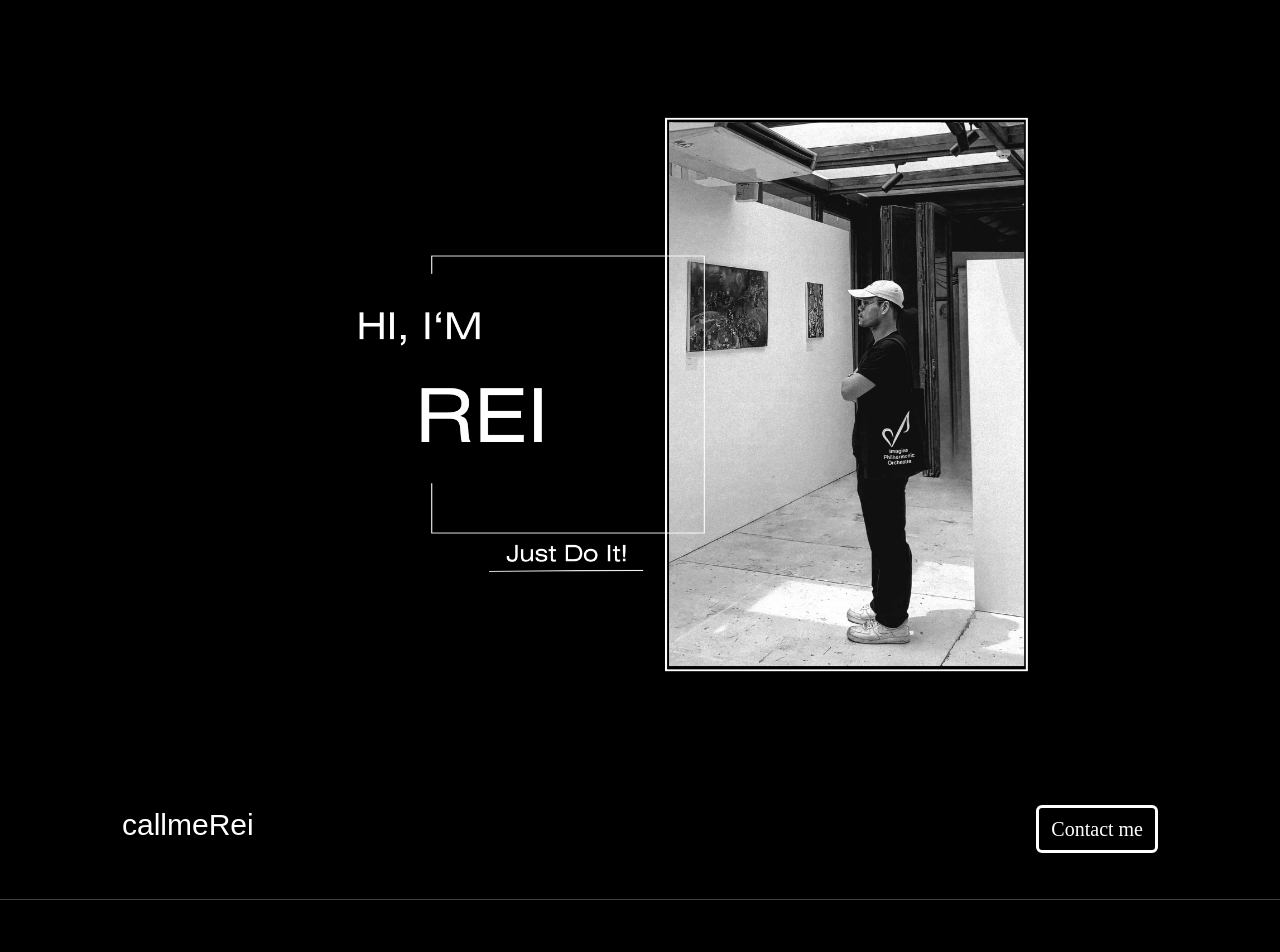
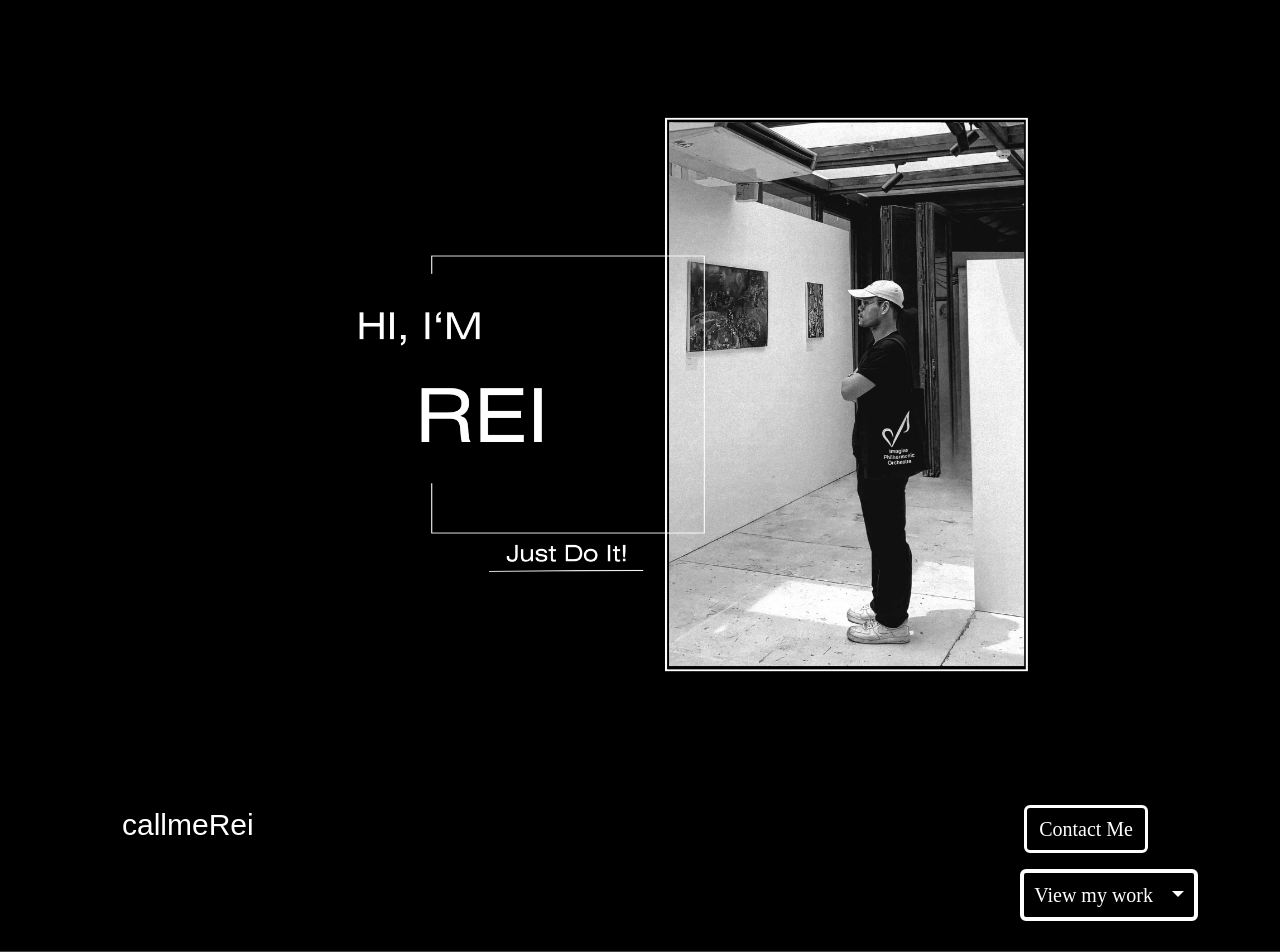
Before and after one commit to Rei2701/Porfolio_PJ, a plain HTML site: page html/index.html in a window 1280 px wide. Shown: the top 952 px of the page. Drawn offline with nearby package versions, Linux system fonts and the light colour scheme; a web font is replaced by a local one.

Commit message:
view my work

```diff
--- a/css/main.css
+++ b/css/main.css
@@ -50,7 +50,7 @@ i.nav-icon:hover{
 #navbar-button{
     border: 3px solid white;
     text-align: center;
-    margin-right:40px;
+    margin-right:50px;
 }
 #navbar-button:hover{
     border: 3px solid white;
@@ -108,10 +108,49 @@ i.nav-icon:hover{
     height: 80%;
     margin: 25% 0;
 }
+/* View my work */
+.view-my-work li.dropdown{
+    color: white;
+    margin-left: 40px;
+}
 /* Project */
   .Porfolio-pic-main img{
     width: 100%;
     height: 80%;
     object-fit: contain;
     align-items: center;
-  }
+}
+/* Chỉnh nút View My work */
+.btn-Dropdown{
+    background-color: black;
+    color: white;
+    margin-left: 40px;
+    border: 4px solid white;
+}
+.dropdown-toggle-split{
+    color: white;
+    font-size: 20px;
+}
+.view-my-work{
+    text-align: right;
+}
+.btn-Dropdown h4{
+    margin: 10px 10px;
+    margin-right: 10px;
+    font-size: 20px;
+}
+.dropdown-menu a.dropdown-item{
+    font-weight: 700;
+    padding: 10px;
+    margin-top: 10px;
+    background-color: black;
+    color: white;
+}
+.dropdown-menu a.dropdown-item:hover{
+    border: white 2px solid;
+    border-radius: 20px;
+}
+.dropdown-menu{
+    padding: 20px 0;
+    background-color: black;
+}
--- a/html/index.html
+++ b/html/index.html
@@ -1,35 +1,22 @@
 <!DOCTYPE html>
 <html lang="en">
+
 <head>
   <title>Callme_Rei_Porfolio</title>
   <!-- Required meta tags -->
   <meta charset="utf-8" />
-    <meta
-      name="viewport"
-      content="width=device-width, initial-scale=1, shrink-to-fit=no"
-    />
+  <meta name="viewport" content="width=device-width, initial-scale=1, shrink-to-fit=no" />
   <!-- Bootstrap CSS v5.2.1 -->
-    <link
-      href="https://cdn.jsdelivr.net/npm/bootstrap@5.3.2/dist/css/bootstrap.min.css"
-      rel="stylesheet"
-      integrity="sha384-T3c6CoIi6uLrA9TneNEoa7RxnatzjcDSCmG1MXxSR1GAsXEV/Dwwykc2MPK8M2HN"
-      crossorigin="anonymous"
-    />
+  <link href="https://cdn.jsdelivr.net/npm/bootstrap@5.3.2/dist/css/bootstrap.min.css" rel="stylesheet"
+    integrity="sha384-T3c6CoIi6uLrA9TneNEoa7RxnatzjcDSCmG1MXxSR1GAsXEV/Dwwykc2MPK8M2HN" crossorigin="anonymous" />
   <!-- import font awsome -->
-    <link
-      rel="stylesheet"
-      href="https://cdnjs.cloudflare.com/ajax/libs/font-awesome/6.6.0/css/all.min.css"
+  <link rel="stylesheet" href="https://cdnjs.cloudflare.com/ajax/libs/font-awesome/6.6.0/css/all.min.css"
     integrity="sha512-Kc323vGBEqzTmouAECnVceyQqyqdsSiqLQISBL29aUW4U/M7pSPA/gEUZQqv1cwx4OnYxTxve5UMg5GT6L4JJg=="
-      crossorigin="anonymous"
-      referrerpolicy="no-referrer"
-    />
+    crossorigin="anonymous" referrerpolicy="no-referrer" />
   <!-- gg font -->
   <link rel="preconnect" href="https://fonts.googleapis.com" />
   <link rel="preconnect" href="https://fonts.gstatic.com" crossorigin />
-    <link
-      href="https://fonts.googleapis.com/css2?family=Protest+Guerrilla&display=swap"
-      rel="stylesheet"
-    />
+  <link href="https://fonts.googleapis.com/css2?family=Protest+Guerrilla&display=swap" rel="stylesheet" />
   <!-- CSS -->
   <link rel="stylesheet" href="/css/main.css" />
 </head>
@@ -50,38 +37,26 @@
             <div class="col icon-col">
               <!-- linkedin -->
               <a href="#">
-                  <i
-                    class="fa-brands fa-linkedin nav-icon"
-                    id="linkedin-icon"
-                  ></i>
+                <i class="fa-brands fa-linkedin nav-icon" id="linkedin-icon"></i>
               </a>
             </div>
             <div class="col icon-col">
               <!-- facebook -->
               <a href="https://www.facebook.com/Vuconganh.97/">
-                  <i
-                    class="fa-brands fa-facebook nav-icon"
-                    id="facebook-icon"
-                  ></i>
+                <i class="fa-brands fa-facebook nav-icon" id="facebook-icon"></i>
               </a>
             </div>
             <div class="col icon-col">
               <!-- Personal Information -->
               <a href="#">
-                  <i
-                    class="fa-solid fa-address-book nav-icon"
-                    id="personal-icon"
-                  >
+                <i class="fa-solid fa-address-book nav-icon" id="personal-icon">
                 </i>
               </a>
             </div>
             <div class="col icon-col">
               <!-- Download cv -->
               <a href="#">
-                  <i
-                    class="fa-solid fa-download nav-icon"
-                    id="cvdownload-icon"
-                  ></i>
+                <i class="fa-solid fa-download nav-icon" id="cvdownload-icon"></i>
               </a>
             </div>
           </div>
@@ -91,20 +66,28 @@
     <nav class="navbar navbar-dark bg-dark" id="navbar-style">
       <div class="container">
         <h3 class="navbar-brand logo">callmeRei</h3>
-          <button
-            class="navbar-toggler"
-            type="button"
-            data-bs-toggle="collapse"
-            data-bs-target="#navbarToggleExternalContent"
-            aria-controls="navbarToggleExternalContent"
-            aria-expanded="false"
-            aria-label="Toggle navigation"
-            id="navbar-button"
-          >
-            <h4>Contact me</h4>
+        <!-- Contact me -->
+        <button class="navbar-toggler" type="button" data-bs-toggle="collapse"
+          data-bs-target="#navbarToggleExternalContent" aria-controls="navbarToggleExternalContent"
+          aria-expanded="false" aria-label="Toggle navigation" id="navbar-button">
+          <h4>Contact Me</h4>
         </button>
       </div>
     </nav>
+    <!-- View my work -->
+    <div class="container view-my-work">
+      <div class="btn-group btn-Dropdown" >
+        <h4>View my work</h4>
+        <button type="button" class="btn dropdown-toggle dropdown-toggle-split" data-bs-toggle="dropdown"
+          aria-expanded="false">
+          <span class="visually-hidden">Toggle Dropdown</span>
+        </button>
+        <ul class="dropdown-menu">
+          <li><a class="dropdown-item" href="#">Business Analyst</a></li>
+          <li><a class="dropdown-item" href="#">Fontend Developer</a></li>
+        </ul>
+      </div>
+    </div>
     <hr style="color: white; font-size: 30px; margin-bottom: 60px;margin-top: 30px;" />
   </section>
   <!-- Project Section -->
@@ -113,18 +96,15 @@
       <img src="/img/Project-background.jpg" alt="" style="border: 1px white solid;border-radius: 20px;">
     </div>
   </section>
-    <script
-      src="https://cdn.jsdelivr.net/npm/@popperjs/core@2.11.8/dist/umd/popper.min.js"
+  <script src="https://cdn.jsdelivr.net/npm/@popperjs/core@2.11.8/dist/umd/popper.min.js"
     integrity="sha384-I7E8VVD/ismYTF4hNIPjVp/Zjvgyol6VFvRkX/vR+Vc4jQkC+hVqc2pM8ODewa9r"
-      crossorigin="anonymous"
-    ></script>
+    crossorigin="anonymous"></script>
 
-    <script
-      src="https://cdn.jsdelivr.net/npm/bootstrap@5.3.2/dist/js/bootstrap.min.js"
+  <script src="https://cdn.jsdelivr.net/npm/bootstrap@5.3.2/dist/js/bootstrap.min.js"
     integrity="sha384-BBtl+eGJRgqQAUMxJ7pMwbEyER4l1g+O15P+16Ep7Q9Q+zqX6gSbd85u4mG4QzX+"
-      crossorigin="anonymous"
-    ></script>
+    crossorigin="anonymous"></script>
   <!-- IMPORT JS -->
   <script src="/js/main.js"></script>
 </body>
+
 </html>
```
Lines whose indentation alone changed are shown as unchanged.
